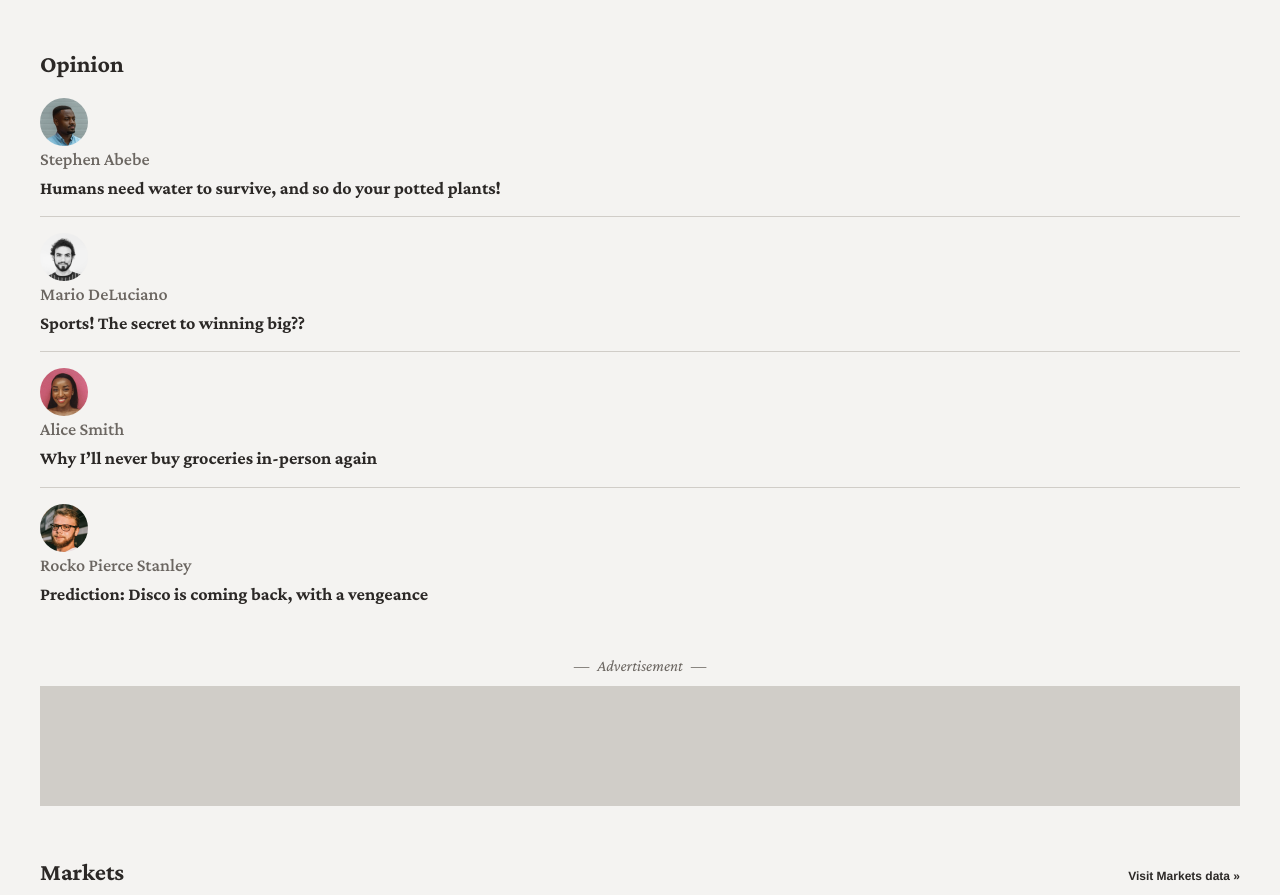
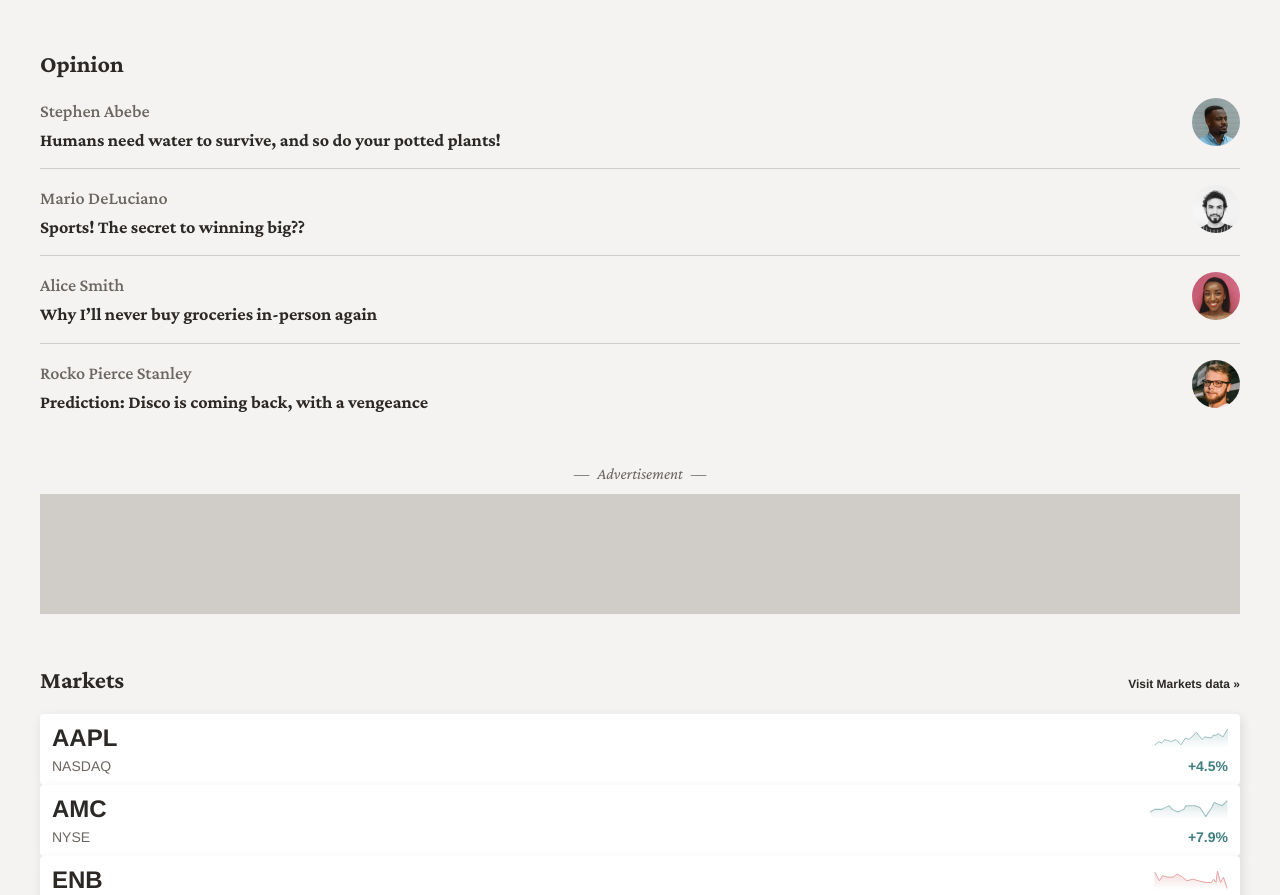
Before and after one commit to PabloCorso/css-workshop-module-7, a React (Create React App) app: page / in a window 1280 px wide. Shown: the part 1744-2639 px from the top of the page. Built offline with nearby package versions, Linux system fonts and the light colour scheme.

Commit message:
2 - Flex Opinion avatars

```diff
--- a/src/components/OpinionStory/OpinionStory.js
+++ b/src/components/OpinionStory/OpinionStory.js
@@ -1,5 +1,7 @@
 import React from "react";
 import styled from "styled-components/macro";
+
+import { QUERIES } from "../../constants";
 
 const OpinionStory = ({ id, title, author, avatar }) => {
   return (
@@ -17,6 +19,12 @@ const OpinionStory = ({ id, title, author, avatar }) => {
 
 const Wrapper = styled.article`
   color: var(--color-gray-900);
+  display: flex;
+  flex-direction: row-reverse;
+
+  @media ${QUERIES.tabletOnly} {
+    flex-direction: column;
+  }
 `;
 
 const Avatar = styled.img`
@@ -25,6 +33,11 @@ const Avatar = styled.img`
   height: 48px;
   border-radius: 50%;
   object-fit: cover;
+  margin-left: auto;
+
+  @media ${QUERIES.tabletOnly} {
+    margin-left: revert;
+  }
 `;
 
 const AuthorName = styled.p`
```
